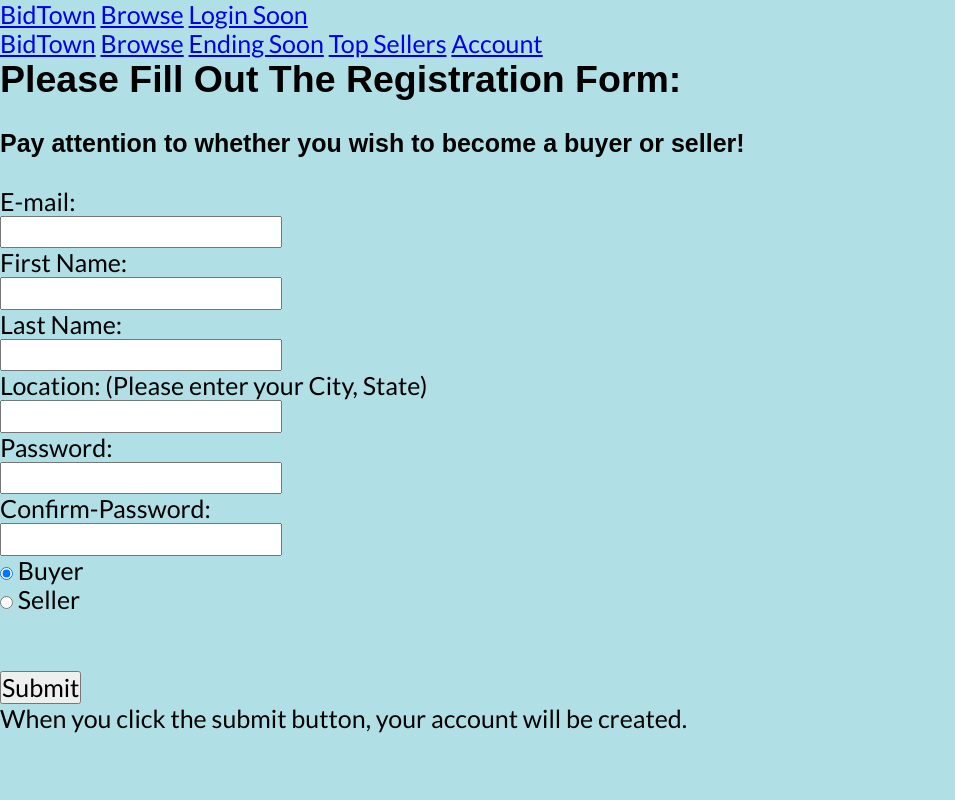
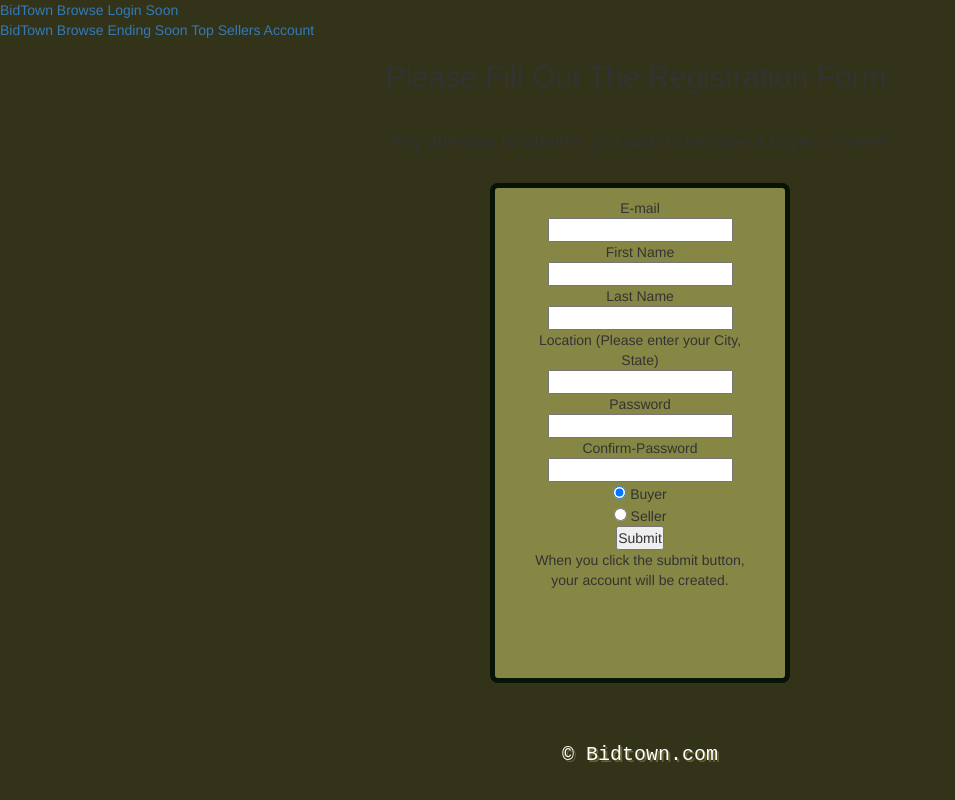
Before and after one commit to TheHatchetteMan/BidTown2.0, a Flask app: page /CreateAccount in a window 1280 px wide. Shown: the whole page, without its empty margins (0-955 px from the left). Run offline with Flask 2, Linux system fonts and the light colour scheme; some libraries are stand-ins or nearby versions; some web fonts are replaced.

Commit message:
Formatting Login-Creating account
Making the pages cleaner

```diff
--- a/templates/AccountCreation.html
+++ b/templates/AccountCreation.html
@@ -1,47 +1,70 @@
-
+<!DOCTYPE html>
 {% extends "base.html" %}
 {% block content %}
-<!DOCTYPE html>
-
 <html lang="en">
-
+<style>
+    .createaccount
+     {
+        display: inline-block;
+        background-color: #878745;
+        height: 500px;
+        width: 300px;
+        border: 5px solid #061306;
+        border-radius: 8px;
+     }
+    .input[type=submit]:hover
+    {
+        padding:5px;
+        border:2px solid #ccc;
+    }
+</style>
 <head>
     <meta charset="UTF-8">
     <title>Account Creation</title>
 </head>
 <body>
 
-<h2>Please Fill Out The Registration Form:</h2>
+
+<div class="col-md-12" align="center">
+    <h2> Please Fill Out The Registration Form:</h2>
     <br>
     <h4>Pay attention to whether you wish to become a buyer or seller!</h4>
     <br>
+</div>
+
+<div class="row" align="center">
+    <div class="container createaccount" align="center">
+        <p></p>
+         <div class="col-md-12">
             <form action="/LoginForm" method = "POST">
-    E-mail:<br>
+                E-mail<br>
                 <input type="email" name="email">
                 <br>
-    First Name:<br>
+                First Name<br>
                 <input type="text" name="FirstName">
                 <br>
-    Last Name:<br>
+                Last Name<br>
                 <input type="text" name="LastName">
                 <br>
-    Location: (Please enter your City, State)<br>
+                Location (Please enter your City, State)<br>
                 <input type="text" name="Location">
                 <br>
-    Password:<br>
+                Password<br>
                 <input type="password" name="password">
                 <br>
-    Confirm-Password:<br>
+                Confirm-Password<br>
                 <input type="password" name="ConfirmPassword">
                 <br>
                 <input type="radio" name="type" value="buyer" checked> Buyer<br>
                 <input type="radio" name="type" value="seller"> Seller<br>
-    <br><br>
                 <input type="submit" value="Submit">
             </form>
 
             <P>When you click the submit button, your account
             will be created.</P>
+         </div>
+    </div>
+</div>
 
 </body>
 </html>
--- a/templates/base.html
+++ b/templates/base.html
@@ -1,11 +1,13 @@
 <!DOCTYPE html>
 <html>
- <body style="background-color:powderblue;">
+ <body style="background-color:#33331a;">
 <head>
 	<link rel="stylesheet" type="text/css" href="static/normalize.css">
 	<link rel="stylesheet" type="text/css" href="static/style.css">
 	<link rel="stylesheet" href="https://fonts.googleapis.com/css?family=Lato|Galada">
-	<title></title>
+	<link rel="stylesheet" href="https://maxcdn.bootstrapcdn.com/bootstrap/3.3.7/css/bootstrap.min.css">
+	<script src="https://ajax.googleapis.com/ajax/libs/jquery/3.3.1/jquery.min.js"></script>
+	<script src="https://maxcdn.bootstrapcdn.com/bootstrap/3.3.7/js/bootstrap.min.js"></script>
 </head>
 <header>
 	<div class="topnav">
@@ -23,8 +25,18 @@
 
 	</div>
 	<style>
-
-		body{background-color: powderblue;}
+		footer {
+            position: fixed;
+            text-align: center;
+            font-family: Courier New;
+			bottom: 0px;
+			width: 100%;
+			color: #fff;
+			font-size: 20px;
+			padding-top: 20px;
+			padding-bottom: 20px;
+			text-shadow: 2px 2px #656534;
+    }
 	</style>
 
 	 <div class="topnav">
@@ -37,8 +49,11 @@
 </header>
 <body>
 	{% block content %}
-
         <!-- Page content will be placed here by whatever view inherits from this template -->
 	{% endblock %}
 </body>
+
+<footer class="footer">
+  <p>&#169; Bidtown.com</p>
+</footer>
 </html>
```
Also changed, not shown: templates/LoginForm.html (+23 -7 lines), static/style.css (line endings or trailing spaces). Lines whose indentation alone changed are shown as unchanged.
